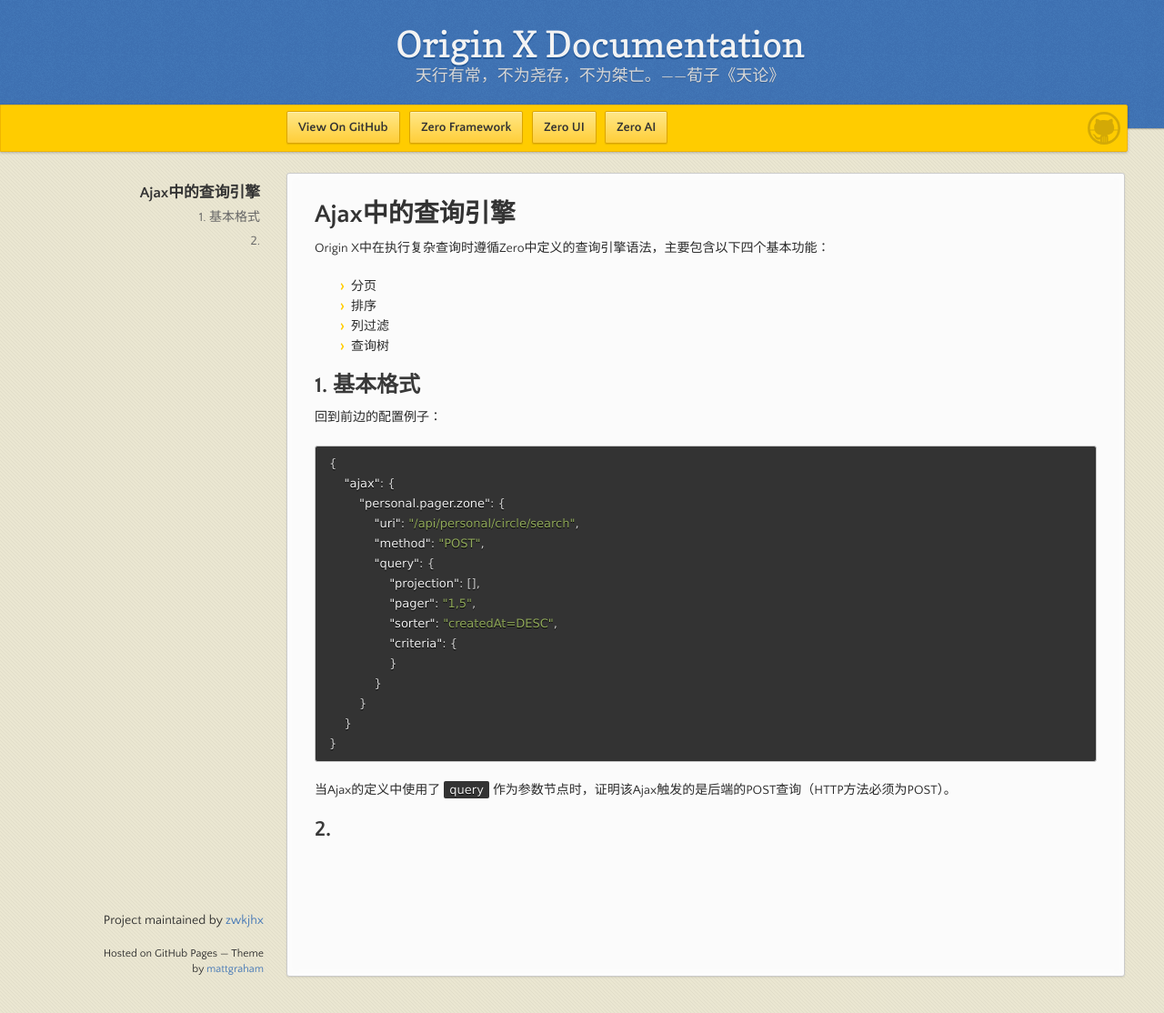
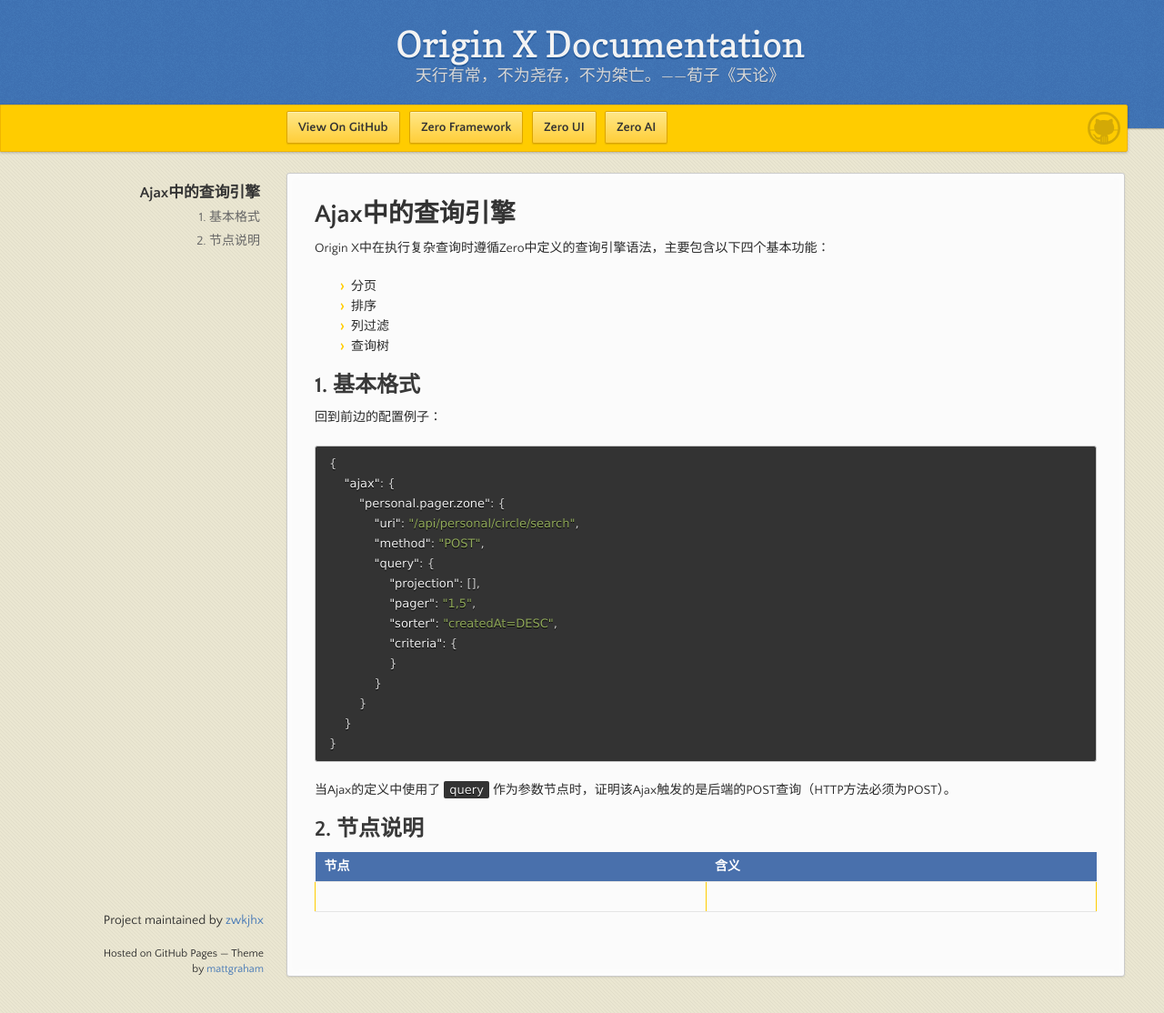
Before and after one commit to zwkjhx/ox-doc, a Jekyll site: the page built from specification/3-origin-xgui-fan/spo-007-ajaxzhong-de-cha-xun-yin-qing.md, in a window 1280 px wide and 1114 px high. Shown: the whole window at 91% size. Built offline with Jekyll 4.4.1, drawn with Linux system fonts in a browser that asks for light colours; our own code applies the rules of GitHub Pages for plain Markdown files.

Commit message:
Updates specification/3-origin-xgui-fan/spo-007-ajaxzhong-de-cha-xun-yin-qing.md
Auto commit by GitBook Editor

```diff
--- a/specification/3-origin-xgui-fan/spo-007-ajaxzhong-de-cha-xun-yin-qing.md
+++ b/specification/3-origin-xgui-fan/spo-007-ajaxzhong-de-cha-xun-yin-qing.md
@@ -31,4 +31,8 @@
 
 当Ajax的定义中使用了`query`作为参数节点时，证明该Ajax触发的是后端的POST查询（HTTP方法必须为POST）。
 
-## 2.
+## 2. 节点说明
+
+| 节点 | 含义 |
+| :--- | :--- |
+|  |  |
```
